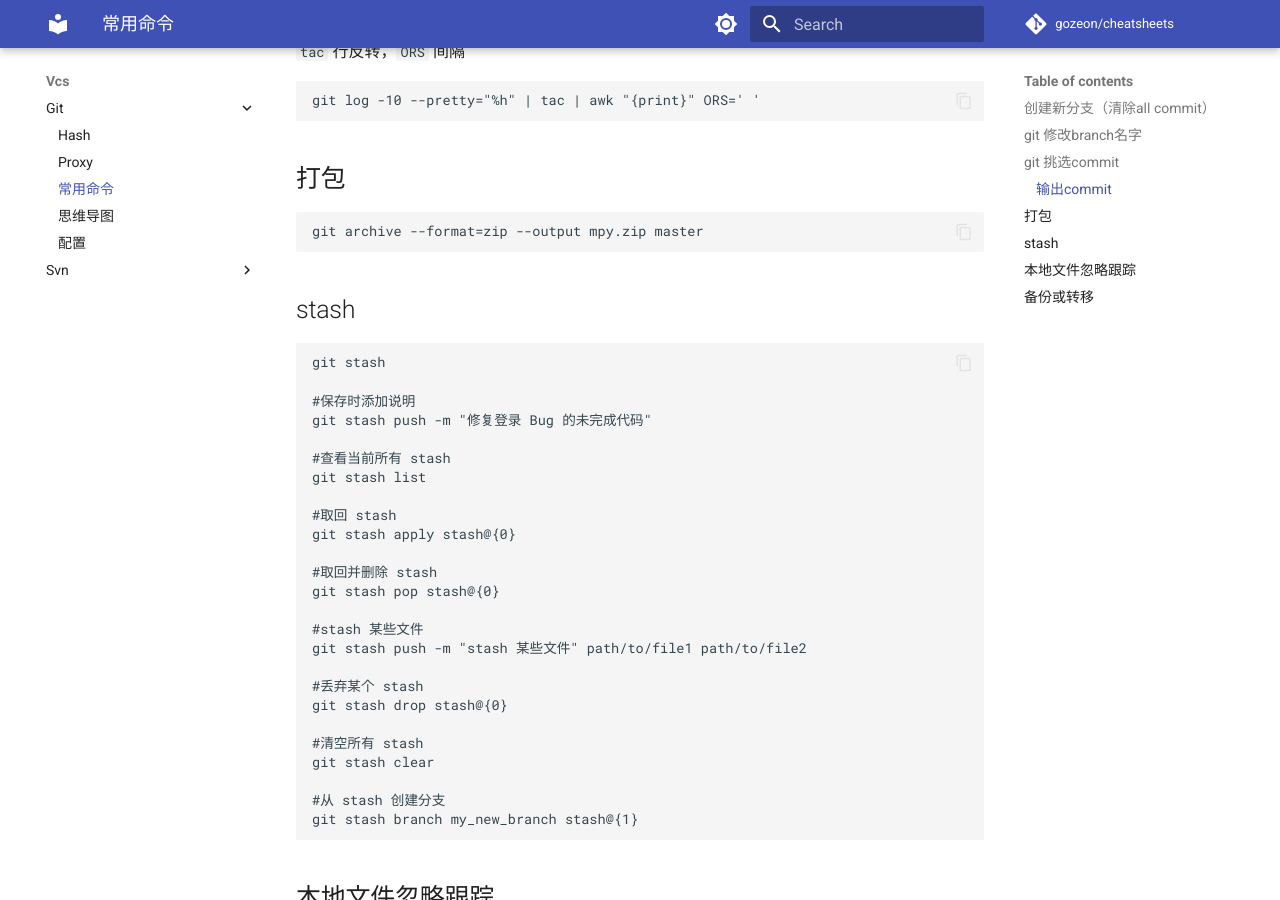
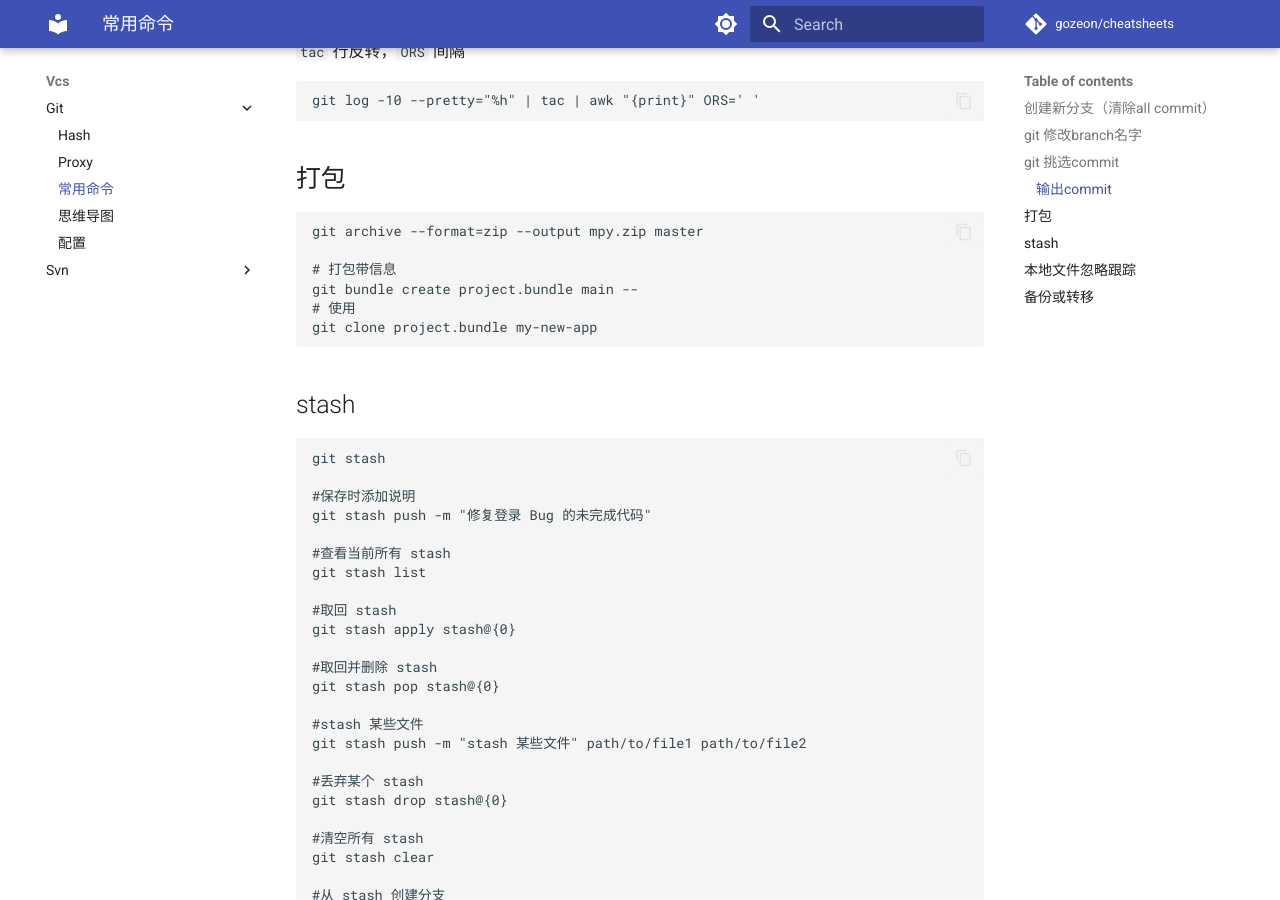
Before and after one commit to gozeon/cheatsheets, an MkDocs documentation site: the page built from docs/vcs/git/常用命令.md, in a window 1280 px wide and 900 px high, scrolled down 950 px. Built offline with MkDocs 1.6.1 and Material for MkDocs 9.7.7, drawn with Linux system fonts in a browser that asks for light colours; comment, search, counter and statistics services are not loaded.

Commit message:
Include Git bundle commands in documentation
Add commands for creating bundles in Git.

````diff
--- a/docs/vcs/git/常用命令.md
+++ b/docs/vcs/git/常用命令.md
@@ -46,6 +46,11 @@ git log -10 --pretty="%h" | tac | awk "{print}" ORS=' '
 
 ```git
 git archive --format=zip --output mpy.zip master
+
+# 打包带信息
+git bundle create project.bundle main --
+# 使用
+git clone project.bundle my-new-app
 ```
 
 ## stash
````
